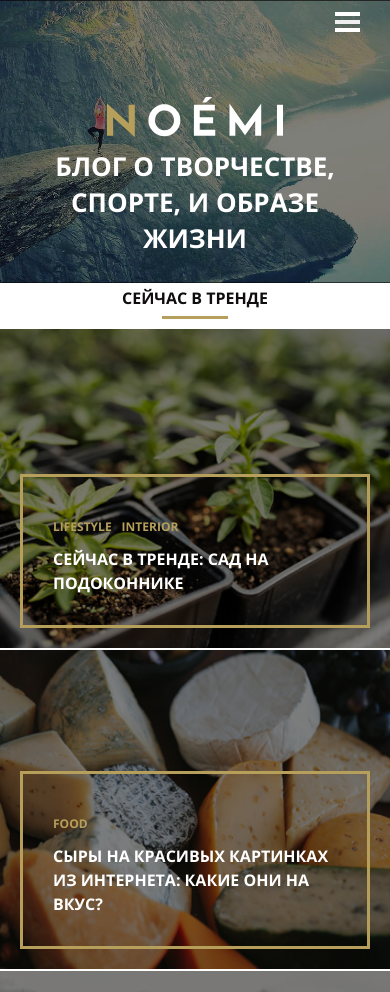
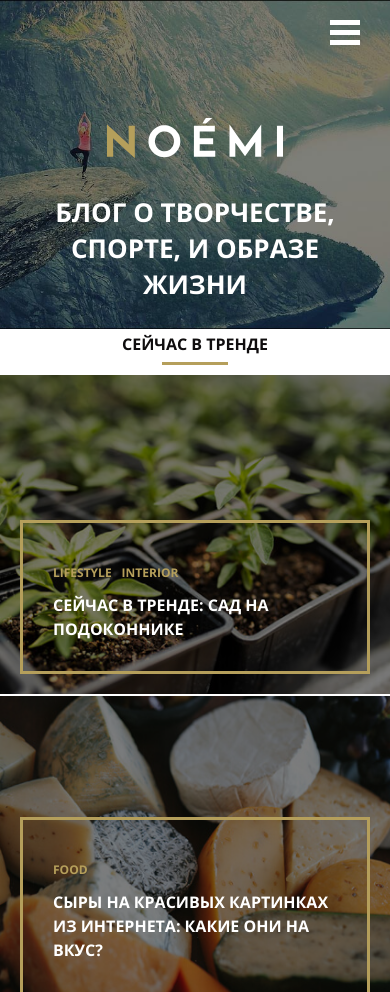
Before and after one commit to Shilan95/MQ_diplom, a plain HTML site: page index.html in a window 390 px wide. Shown: the top 992 px of the page. Drawn offline with Linux system fonts and the light colour scheme; files whose address does not match are found by name.

Commit message:
Скорректировал файлы (работа по замечаниям)

```diff
--- a/css/main.css
+++ b/css/main.css
@@ -116,6 +116,7 @@ body {
     color: #ffffff;
     text-transform: uppercase;
     text-align: center;
+    margin-top: 125px;
 }
 
 .main-content {
@@ -346,6 +347,7 @@ body {
 
 .side-bar {
     margin-left: 5%;
+    margin-right: 5%;
 }
 
 .header-side-bar-section {
@@ -391,14 +393,9 @@ body {
 }
 
 .search-form {
-    margin-top: 50px;
-}
-
-.search-form {
     position: relative;
     height: 49px;
-    padding-right: 3%;
-    padding-left: 3%;
+    margin-top: 50px;
 }
 
 .search {
@@ -448,8 +445,7 @@ body {
 .subscribe-form {
     margin-top: 30px;
     margin-bottom: 30px;
-    padding-right: 3%;
-    padding-left: 3%;
+
 }
 
 .input-email-block {
@@ -739,7 +735,10 @@ body {
 
 .popup {
     position: fixed;
+    display: flex;
     display: none;
+    justify-content: center;
+    align-items: center;
     top: 0;
     left: 0;
     bottom: 0;
@@ -869,8 +868,7 @@ body {
     width: 100%;
     background-color: #f4f7f6;
     border: none;
-    padding-top: 10px;
-    padding-left: 10px;
+    padding: 10px;
 }
 
 .popup-textarea:focus {
--- a/css/mobile.css
+++ b/css/mobile.css
@@ -18,10 +18,14 @@
 }
 
 .menu-button {
+    width: 30px;
+    height: 25px;
+    border: none;
+    padding: 0;
+    display: block;
+    background-color: transparent;
+    font-size: 25px;
     position: relative;
-    display: block;
-    width: 25px;
-    height: 3px;
     cursor: pointer;
     z-index: 1;
     align-self: flex-end;
@@ -29,20 +33,30 @@
 }
 
 .menu-button:before, .menu-button:after {
-    content: "";
-    height: 4px;
+    content:"";
+    width: 100%;
+    height: 20%;
     background-color: #ffffff;
     position: absolute;
-    left: -2px;
-    right: -2px;
+    left: 0;
 }
 
 .menu-button:before {
-    top: -10px;
+    top: 0;
 }
 
 .menu-button:after {
-    bottom: -10px;
+    bottom: 0;
+}
+
+.menu-button-label {
+    width: 100%;
+    height: 20%;
+    margin-top: -2.5px;
+    background-color: #ffffff;
+    position: absolute;
+    left: 0;
+    top: 50%;
 }
 
 .headline-block {
@@ -52,6 +66,7 @@
 .headline {
     font-size: 26px;
     line-height: 36px;
+    margin-top: 25px;
 }
 
 .trends-line {
@@ -83,6 +98,7 @@
 
 .post {
     flex-direction: column;
+    border-bottom: 2px solid #eeeeee;
 }
 
 .post-image {
--- a/css/tablet.css
+++ b/css/tablet.css
@@ -13,35 +13,50 @@
 }
 
 .menu-button {
+    width: 30px;
+    height: 25px;
+    border: none;
+    padding: 0;
+    display: block;
+    background-color: transparent;
+    font-size: 25px;
     position: relative;
-    display: block;
-    width: 25px;
-    height: 3px;
     cursor: pointer;
     z-index: 1;
 }
 
 .menu-button:before, .menu-button:after {
-    content: "";
-    height: 4px;
+    content:"";
+    width: 100%;
+    height: 20%;
     background-color: #ffffff;
     position: absolute;
-    left: -2px;
-    right: -2px;
+    left: 0;
 }
 
 .menu-button:before {
-    top: -10px;
+    top: 0;
 }
 
 .menu-button:after {
-    bottom: -10px;
+    bottom: 0;
+}
+
+.menu-button-label {
+    width: 100%;
+    height: 20%;
+    margin-top: -2.5px;
+    background-color: #ffffff;
+    position: absolute;
+    left: 0;
+    top: 50%;
 }
 
 .headline {
     font-size: 40px;
     line-height: 55px;
     flex-wrap: wrap;
+    margin-top: 105px;
 }
 
 .headers-project {
@@ -85,6 +100,10 @@
 .post {
     display: flex;
     flex-direction: column;
+}
+
+.post:not(:last-child) {
+    border-bottom: 2px solid #eeeeee;
 }
 
 .post-image {
```
